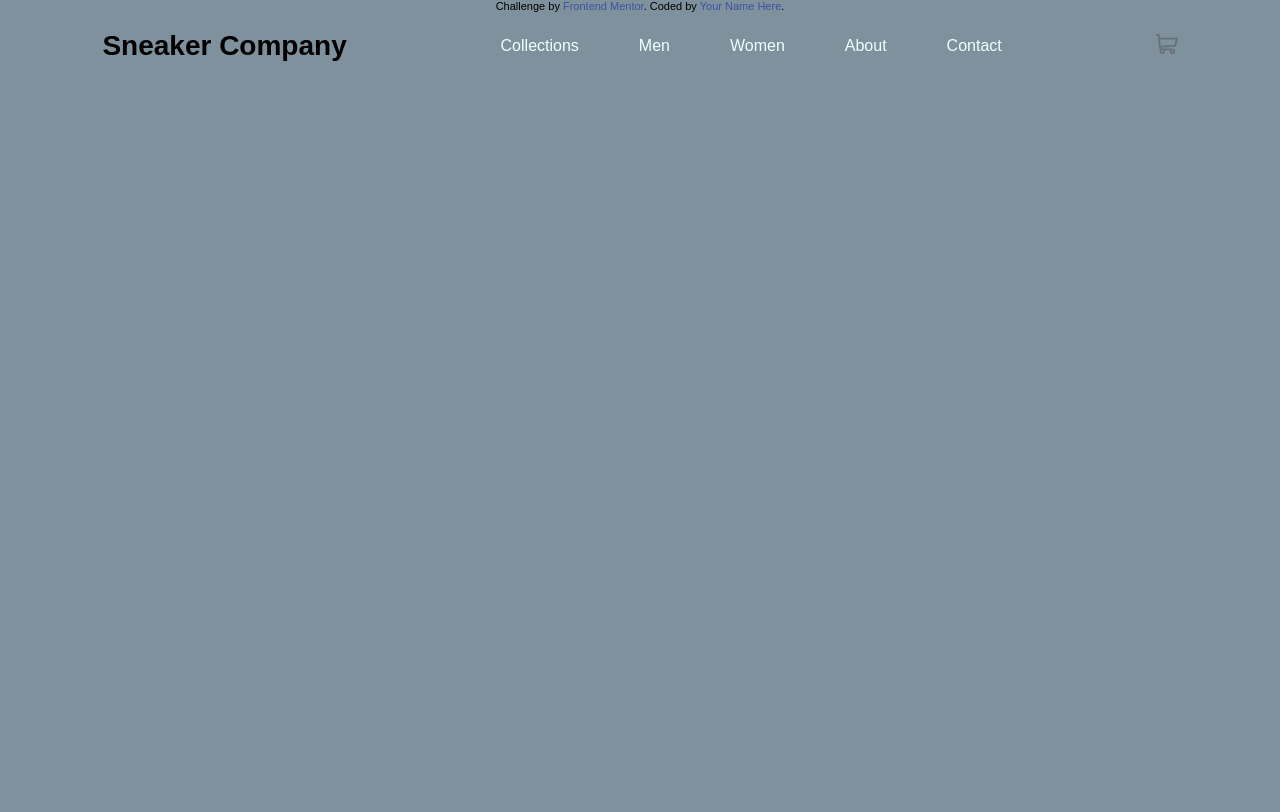
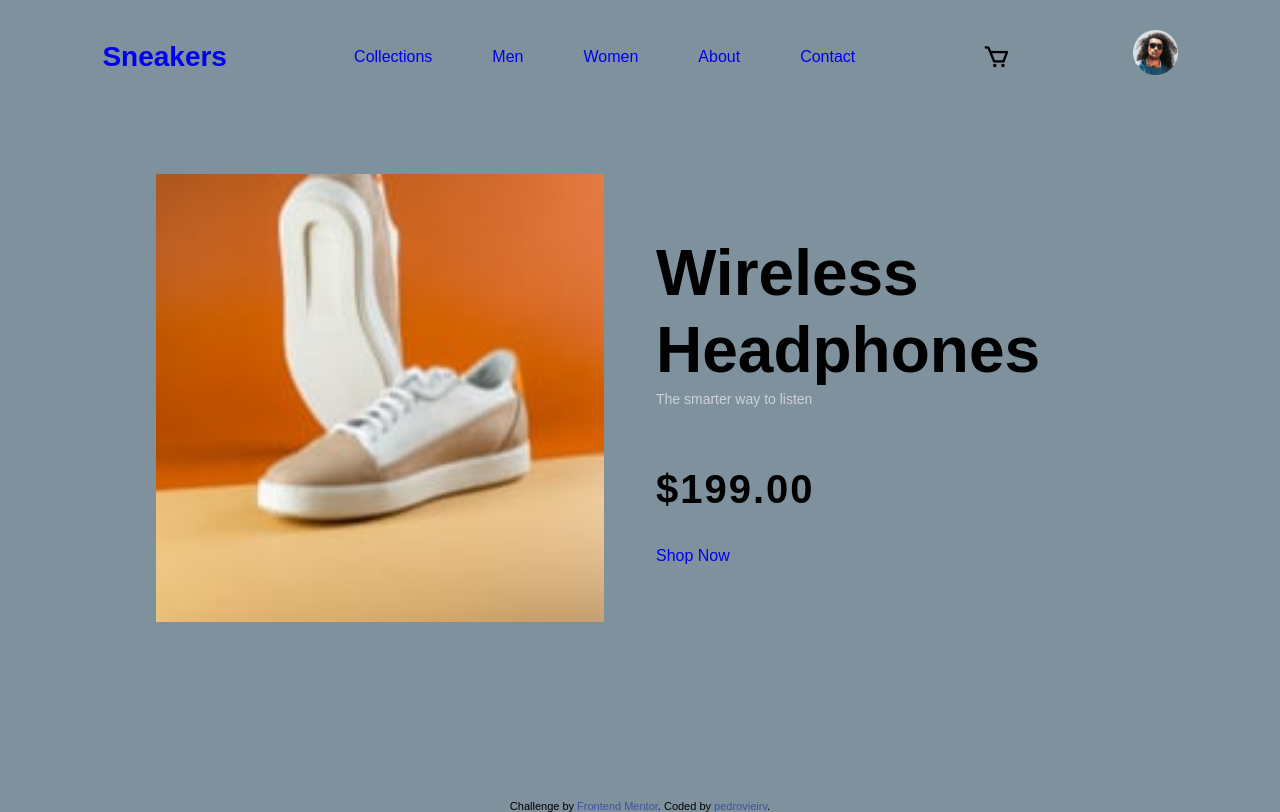
Before and after one commit to pedrovieirv/desafio-altotech, a plain HTML site: page index.html in a window 1280 px wide. Drawn offline with nearby package versions, Linux system fonts and the light colour scheme.

Commit message:
ajuste-de-tela

```diff
--- a/index.html
+++ b/index.html
@@ -6,6 +6,11 @@
   <link rel="icon" type="image/png" sizes="32x32" href="./images/favicon-32x32.png">
   <title>Frontend Mentor | E-commerce product page</title>
   <link rel="stylesheet" href="style.css">
+  <link rel="stylesheet"
+  href="https://cdn.jsdelivr.net/npm/boxicons@latest/css/boxicons.min.css">
+  <!-- or -->
+  <link rel="stylesheet"
+  href="https://unpkg.com/boxicons@latest/css/boxicons.min.css">
   <style>
     .attribution { font-size: 11px; text-align: center; }
     .attribution a { color: hsl(228, 45%, 44%); }
@@ -13,7 +18,7 @@
 </head>
 <body>
    <header>
-    <a href="#" class="logo">Sneaker Company</a>
+    <a href="#" class="name">Sneakers</a>
 
     <ul class="navigation">
       <li><a href="#">Collections</a></li>
@@ -23,16 +28,39 @@
       <li><a href="#">Contact</a></li>
     </ul>
 
-    <div class="icon-header">
-      <i class=""><svg width="22" height="20" xmlns="http://www.w3.org/2000/svg"><path d="M20.925 3.641H3.863L3.61.816A.896.896 0 0 0 2.717 0H.897a.896.896 0 1 0 0 1.792h1l1.031 11.483c.073.828.52 1.726 1.291 2.336C2.83 17.385 4.099 20 6.359 20c1.875 0 3.197-1.87 2.554-3.642h4.905c-.642 1.77.677 3.642 2.555 3.642a2.72 2.72 0 0 0 2.717-2.717 2.72 2.72 0 0 0-2.717-2.717H6.365c-.681 0-1.274-.41-1.53-1.009l14.321-.842a.896.896 0 0 0 .817-.677l1.821-7.283a.897.897 0 0 0-.87-1.114ZM6.358 18.208a.926.926 0 0 1 0-1.85.926.926 0 0 1 0 1.85Zm10.015 0a.926.926 0 0 1 0-1.85.926.926 0 0 1 0 1.85Zm2.021-7.243-13.8.81-.57-6.341h15.753l-1.383 5.53Z" fill="#69707D" fill-rule="nonzero"/></svg></i>
+    <div class="header-icons">
+      <i class='bx bx-cart' ></i></div>
+      <div id="menu"><img src="images/image-avatar.png" class="logo" ></div>
     </div>
    </header>
+   <section class="home">
+    <div class="home-img">
+        <img src="images/image-product-1-thumbnail.jpg" class="one">
+    </div>
+
+    <div class="home-text">
+
+        <h1>Wireless <br> Headphones</h1>
+        <h5>The smarter way to listen</h5>
+        <h3>$199.00</h3>
+        <a href="#" class="btn">Shop Now</a>
+
+    </div>
+</section>
+
+
+
+
+
+
+
+
 
 
 
     <div class="attribution">
       Challenge by <a href="https://www.frontendmentor.io?ref=challenge" target="_blank">Frontend Mentor</a>.
-      Coded by <a href="#">Your Name Here</a>.
+      Coded by <a href="#">pedrovieirv</a>.
     </div>
 </body>
 </html>
--- a/style.css
+++ b/style.css
@@ -33,12 +33,17 @@ header{
 
 }
 
-.logo{
+
+.name{
     display: flex;
     align-items: center;
-    color: black;
     font-size: 28px;
     font-weight: bold;
+}
+
+.name i{
+    font-size: 32px;
+    margin-right: 5px;
 }
 
 .navigation{
@@ -46,14 +51,84 @@ header{
 }
 
 .navigation a{
-    color: azure;
-    font-size: var(--p-font);
     font-weight: 500;
     margin: 0 30px;
     transition: a .55s ease;
 }
 
-.navegação a:hover{
+.navigationa:hover{
     color: var(--main-color);
 
 }
+
+
+.header-icons{
+    display: flex;
+    align-items: center;
+}
+
+.logo{
+    width: 45px;
+    height: auto;
+}
+
+#menu{
+    font-size: 35px;
+    color: var(--tex-color);
+    z-index: 10001;
+    cursor: pointer;
+}
+
+.header-icons i{
+    margin-right: 25px;
+    font-size: 28px;
+    cursor: pointer;
+    transition: all .5s ease;
+}
+
+.header-icons i:hover{
+    transform: translateY(-5px);
+    color: var(--main-color);
+}
+
+.section{
+
+    padding: 0 15%;
+}
+.home{
+    position: relative;
+    height: 100vh;
+    width: 100%;
+    display: grid;
+    grid-template-columns: repeat(2, 1fr);
+    align-items: center;
+    gap: 2rem;
+}
+
+.home-text h1{
+    font-size: var(--h1-font);
+    line-height: 1.2;
+    margin-bottom: 2px;
+}
+
+.home-text h5{
+    color: #ffffff99;
+    font-size: 14px;
+    font-weight: 400;
+    margin-bottom: 60px;
+}
+
+.home-text h3{
+    font-size: 40px;
+    font-weight: 700;
+    letter-spacing: 2px;
+    margin-bottom: 35px;
+}
+
+
+.home-img img{
+    max-width: 100%;
+    width: 28rem;
+    height: auto;
+    margin-left: 25%;
+}
```
